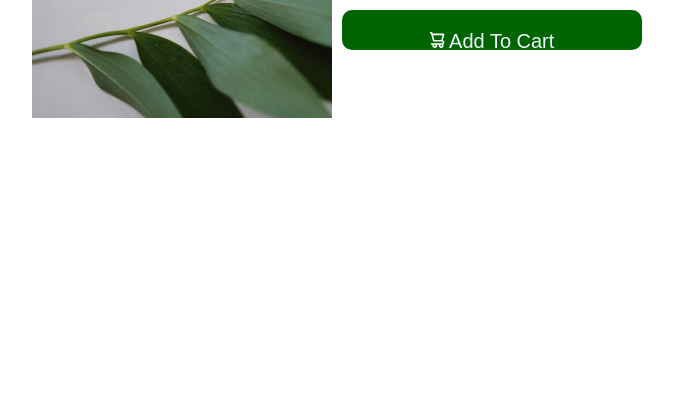
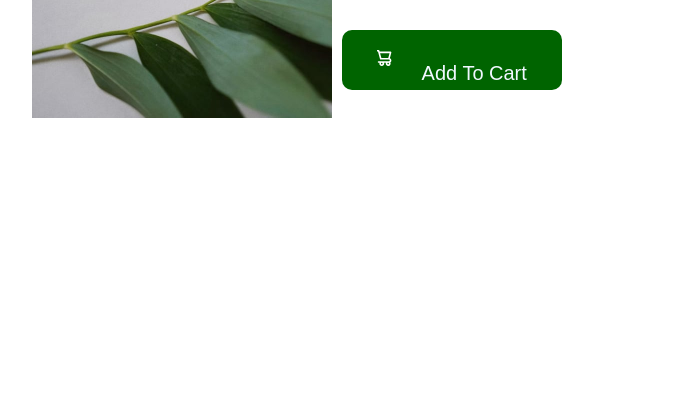
Before and after one commit to njonisomkene/Product-preview-card-component, a plain HTML site: page index.html in a window 1280 px wide. Shown: the part 392-800 px from the top of the page, without its empty margins (268-941 px from the left). Drawn offline with Linux system fonts and the light colour scheme.

Commit message:
add changes

```diff
--- a/style.css
+++ b/style.css
@@ -3,6 +3,7 @@
     padding: 0;
     font-family: Arial, Helvetica, sans-serif;
 }
+
 .gab img{
     width: 300px;
     margin-left: 300px;
@@ -30,6 +31,7 @@
     margin-top: 30px;
     margin-bottom: 30px;
     color: gray;
+
 }
 
 .firstdollar .first{
@@ -45,9 +47,9 @@
     text-decoration-line: line-through;
 
 }
- button{
+ .logo{
     padding: 20px;
-    width: 300px;
+    width: 220px;
     height: 30px;
     background-color: darkgreen;
     color: aliceblue;
@@ -55,9 +57,13 @@
     border-radius: 10px;
     border: 10px;
     margin-left: 610px;
-    margin-top: 30px;
+    margin-top: 50px;
+    padding-bottom: 40px
+
 
  }
- #all{
-    color: ;
+ .logo svg{
+    width: 40px;
+    height: 30px;
+    color: black;
  }
```
Also changed, not shown: index.html (+6 -0 lines).
